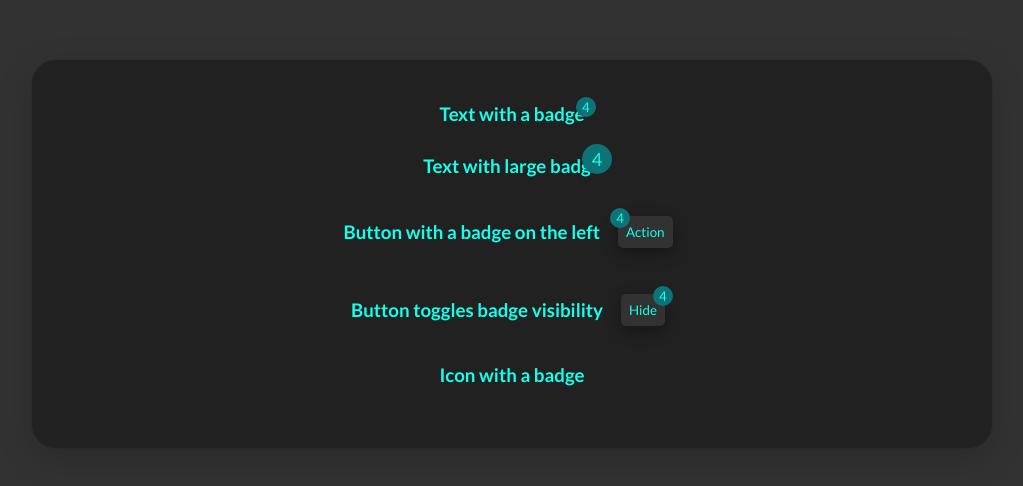
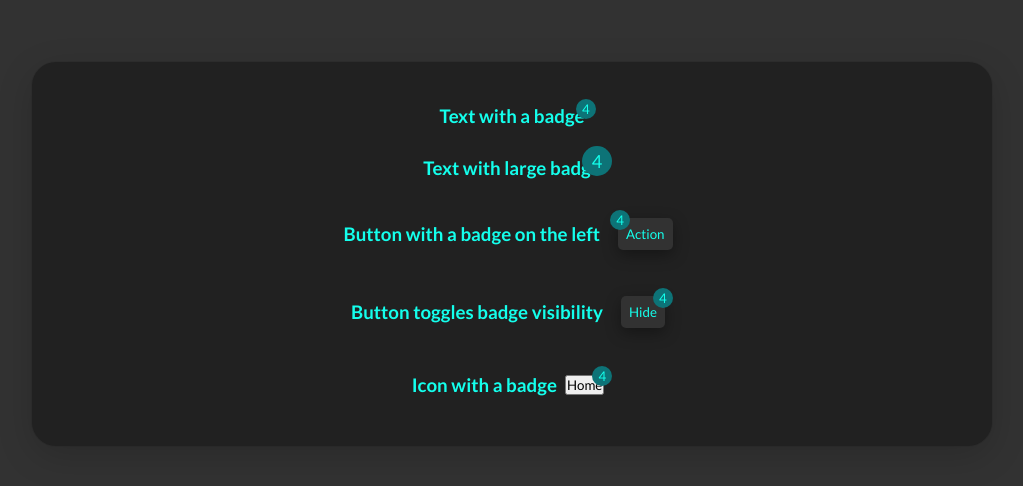
Before and after one commit to NeerajVodala/Badge-Component, a plain HTML site: page index.html in a window 1280 px wide. Shown: the part 146-632 px from the top of the page, without its empty margins (128-1151 px from the left). Drawn offline with Linux system fonts and the light colour scheme.

Commit message:
feat: badge with icon in progress

```diff
--- a/index.html
+++ b/index.html
@@ -41,7 +41,12 @@
 
         <div class="badge icon-badge">
             <h3 class="icon-badge--heading">Icon with a badge</h3>
-            <div class="icon"><img src="" alt=""></div>
+            <!-- <div class="icon"><img src="" alt=""></div> -->
+
+            <div class="btn-container">
+                <button class="home-icon">Home</button>
+                <div class="badge-btn-icon--toggle">4</div>
+            </div>
         </div>
 
 
--- a/styles.css
+++ b/styles.css
@@ -111,3 +111,8 @@ body {
     justify-content: center;
     align-items: center;
 }
+
+.icon-badge {
+    display: flex;
+    align-items: center;
+}
```
